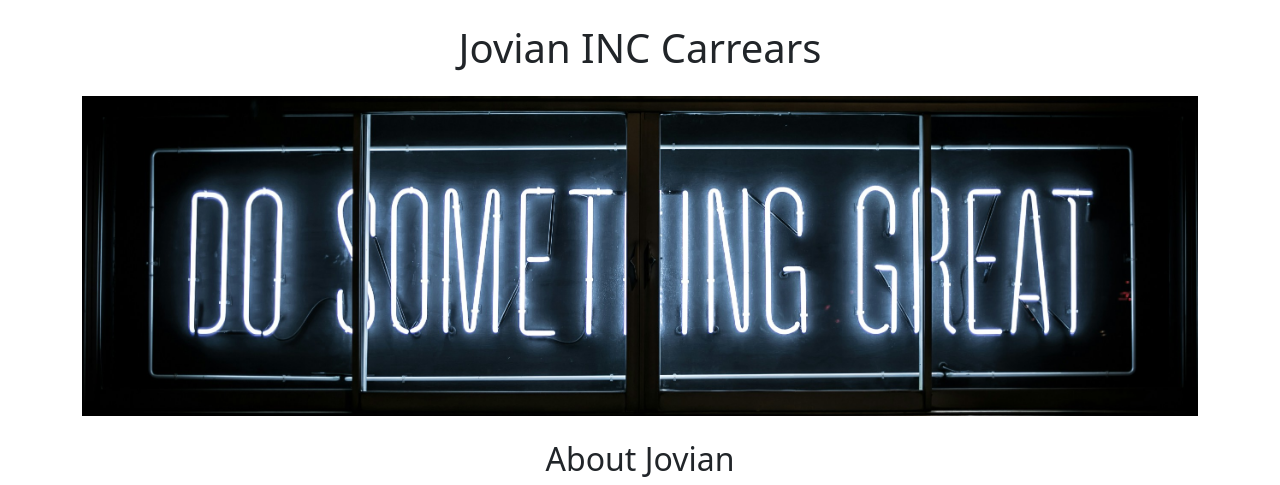
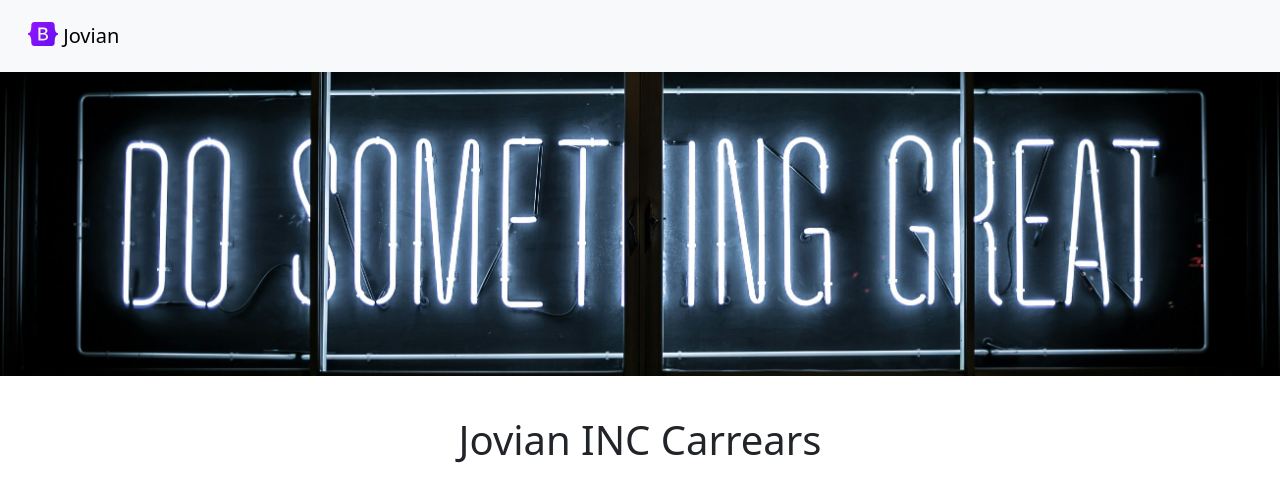
Before and after one commit to DevUserFromBeginning/journey, a Flask app: page / in a window 1280 px wide. Shown: the top 485 px of the page. Run offline with Flask 3, Linux system fonts and the light colour scheme.

Commit message:
functional and easthetic improvements

```diff
--- /dev/null
+++ b/templates/footer.html
@@ -0,0 +1,7 @@
+<footer class="py-3 my-4">
+  <ul class="nav justify-content-center border-bottom pb-3 mb-3">
+    <li class="nav-item"><a href="#" class="nav-link px-2 text-body-secondary">Home</a></li>
+     <li class="nav-item"><a href="#" class="nav-link px-2 text-body-secondary">About</a></li>
+  </ul>
+  <p class="text-center text-body-secondary">&copy; 2024 Jovian, Inc</p>
+</footer>
--- a/templates/home.html
+++ b/templates/home.html
@@ -9,16 +9,26 @@
     <link href="https://cdn.jsdelivr.net/npm/bootstrap@5.3.3/dist/css/bootstrap.min.css" rel="stylesheet" integrity="sha384-QWTKZyjpPEjISv5WaRU9OFeRpok6YctnYmDr5pNlyT2bRjXh0JMhjY6hW+ALEwIH" crossorigin="anonymous">
 </head>
 <body>
+    <div style="background-color: white;">
+        {% include 'nav.html' %}
+    </div>
+    <!--{{ url_for('static', filename='banner.jpg') }}-->
+    <!--<img src="./static/banner.jpg" class="img-fluid" style="height: 320px; width:100%; object-fit:cover; margin-bottom:16px;">-->
+    <img src="{{ url_for('static', filename='banner.jpg') }}" class="img-fluid" style="height: 320px; width:100%; object-fit:cover; margin-bottom:16px;">
     <div class="container">
-    <h1 class="text-center mt-4 mb-4">{{company_name}} Carrears</h1>
-    <div>
-        <!--class="img-fluid"
-        style="height: 320px; width:100%; object-fit:cover;"
-        -->
-        <img src="./static/banner.jpg" class="img-fluid" style="height: 320px; width:100%; object-fit:cover;">
+    <h1 class="text-center mt-4 mb-4">
+        {{company_name}} Carrears
+    </h1>
+    <div class="row">
+        <div class="col-md-8">
+            <p class="lead">
+                This is it all my friends! Lorem ipsum dolor sit amet, consectetur adipiscing elit, sed do eiusmod tempor incididunt ut labore et dolore magna aliqua. A cras semper auctor neque. Adipiscing elit ut aliquam purus. Interdum velit euismod in pellentesque. Ullamcorper velit sed ullamcorper morbi. Et ultrices neque ornare aenean euismod elementum nisi quis. Ultricies integer quis auctor elit sed. Massa enim nec dui nunc mattis. Tellus molestie nunc non blandit massa enim nec. Eleifend mi in nulla posuere sollicitudin aliquam ultrices. Diam in arcu cursus euismod quis. Viverra justo nec ultrices dui sapien eget. Non nisi est sit amet. Magnis dis parturient montes nascetur ridiculus mus mauris vitae. Sollicitudin ac orci phasellus egestas tellus rutrum tellus pellentesque.
+            </p>
+        </div>
+        <div class="d-none d-md-block col-md-4">
+            <img src="{{ url_for('static',filename='PeopleWorking.jpg') }}" style="height:320px; border-radius:4px;">
+        </div>
     </div>
-    <h2 class="text-center mt-4 mb-4">About Jovian</h2>
-    <p class="lead">This is it all my friends! Lorem ipsum dolor sit amet, consectetur adipiscing elit, sed do eiusmod tempor incididunt ut labore et dolore magna aliqua. A cras semper auctor neque. Adipiscing elit ut aliquam purus. Interdum velit euismod in pellentesque. Ullamcorper velit sed ullamcorper morbi. Et ultrices neque ornare aenean euismod elementum nisi quis. Ultricies integer quis auctor elit sed. Massa enim nec dui nunc mattis. Tellus molestie nunc non blandit massa enim nec. Eleifend mi in nulla posuere sollicitudin aliquam ultrices. Diam in arcu cursus euismod quis. Viverra justo nec ultrices dui sapien eget. Non nisi est sit amet. Magnis dis parturient montes nascetur ridiculus mus mauris vitae. Sollicitudin ac orci phasellus egestas tellus rutrum tellus pellentesque.</p>
     <h2 class="text-center mt-4 mb-4">Jobs Openings</h2>
         <div>
             {% for job in jobs %}
@@ -26,10 +36,9 @@
             {% endfor %}
         </div>
     <div class="text-center">
-    <button class="btn btn-primary btn-lg">Contact Us</button>
-    </div>
-        <p class="text-center mt-3 mn-3">Copyright 2029, Fatball</p>
-    </div>
+    <a href="mailto:info@jovian.ia?subject=Question%20about%20job%20opening&body=My%20name%3A%20%3Cyour%20name%3E%0D%0A%0D%0AMy%20Question%3A%20%3Cyour%20question%20here%3E%0D%0A" class="btn btn-primary btn-lg">Contact Us</a>
+
+    {% include 'footer.html' %}
 </body>
 
 
--- a/templates/jobitem.html
+++ b/templates/jobitem.html
@@ -7,6 +7,6 @@
         {%endif%}
         </div>
     <div class="col-3 text-end">
-        <button type="button" class="btn btn-outline-primary">Apply</button>
+        <a href="mailto:info@jovian.ia?subject=Application%20for%20{{job['title']}}&body=My%20name%3A%20%3Cyour%20name%3E%0D%0AResume%20link%3A%20%3Cresume%20link%3E%0D%0AMy%20linkedin%20link%3A%20%3Clinked%20in%3E%0D%0A" type="button" class="btn btn-outline-primary">Apply</a>
     </div>
 </div>
--- /dev/null
+++ b/templates/nav.html
@@ -0,0 +1,11 @@
+<nav class="navbar bg-body-tertiary shadow-sm p-3 mb-5 bg-body-tertiary fixed-top">
+  <div class="container-fluid">
+    <a class="navbar-brand" href="#">
+      <img src="./static/bootstrap-logo.svg" alt="Logo" width="30" height="24" class="d-inline-block align-text-top">
+      Jovian
+    </a>
+  </div>
+</nav>
+<div style="height: 56px;">
+
+</div>
```
Also changed, not shown: static/bootstrap-logo.svg (added), 1 other file.
